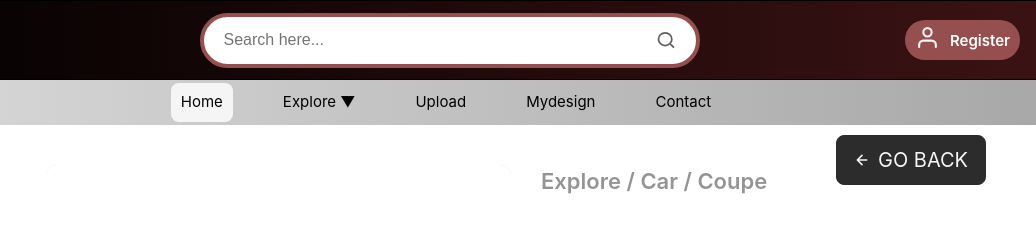
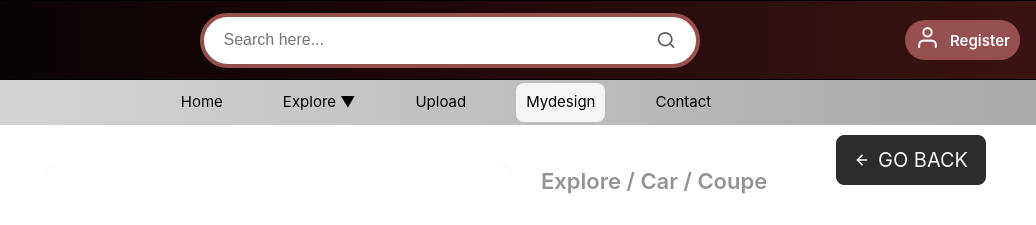
Before and after one commit to saumya992/rodesin, a plain HTML site: page frontend/itemdown.html in a window 1280 px wide. Shown: the top 225 px of the page, 194-1230 px from the left. Drawn offline with Linux system fonts and the light colour scheme.

Commit message:
Update itemdown.html

```diff
--- a/frontend/itemdown.html
+++ b/frontend/itemdown.html
@@ -333,10 +333,10 @@
     <!-- Navigation -->
     <nav class="nav-bar">
         <div class="nav-links">
-            <a href="home.html" class="nav-link active">Home</a>
+            <a href="home.html" class="nav-link">Home</a>
             <a href="explore.html" class="nav-link">Explore ▼</a>
             <a href="#" class="nav-link">Upload</a>
-            <a href="mydesign.html" class="nav-link">Mydesign</a>
+            <a href="mydesign.html" class="nav-link active">Mydesign</a>
             <a href="#" class="nav-link">Contact</a>
         </div>
     </nav>
```
